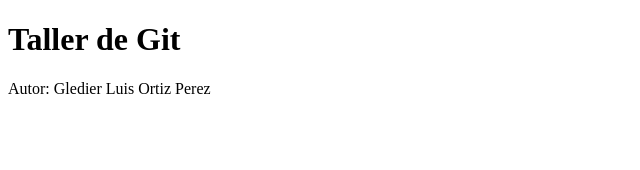
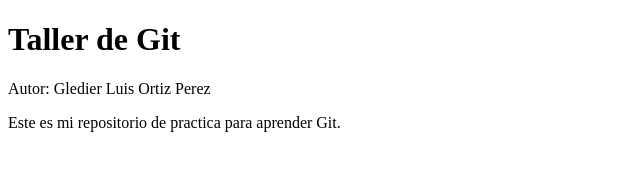
Before and after one commit to gledierluis20/taller-git, a plain HTML site: page index.html in a window 1280 px wide. Shown: the whole page, without its empty margins (0-640 px from the left). Drawn offline with Linux system fonts and the light colour scheme.

Commit message:
docs: agrega descripcion del proposito del repositorio

```diff
--- a/index.html
+++ b/index.html
@@ -7,5 +7,6 @@
 <body>
   <h1>Taller de Git</h1>
  <p>Autor: Gledier Luis Ortiz Perez</p>
+<p>Este es mi repositorio de practica para aprender Git.</p>
 </body>
 </html>
```
